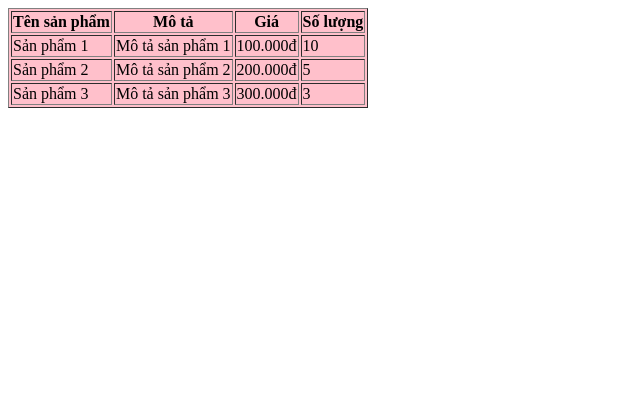
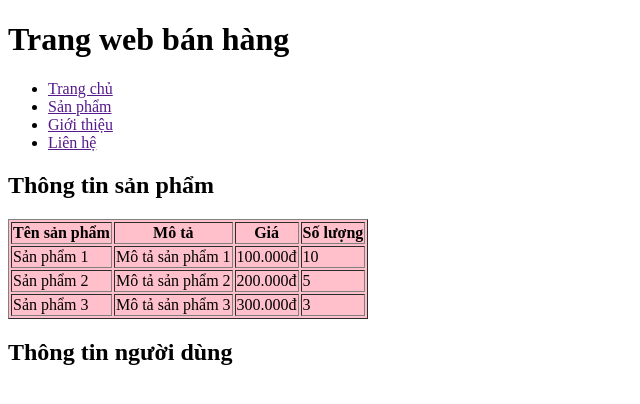
Before and after one commit to ThuyTrang151/Bai2, a plain HTML site: page table4.html in a window 1280 px wide. Shown: the whole page, without its empty margins (0-640 px from the left). Drawn offline with Linux system fonts and the light colour scheme.

Commit message:
add file

```diff
--- a/table4.html
+++ b/table4.html
@@ -6,6 +6,14 @@
     <title>Document</title>
 </head>
 <body>
+    <h1>Trang web bán hàng</h1>
+    <ul>
+        <li><a href="">Trang chủ</a></li>
+        <li><a href="">Sản phẩm</a></li>
+        <li><a href="">Giới thiệu</a></li>
+        <li><a href="">Liên hệ</a></li>
+    </ul>
+    <h2>Thông tin sản phẩm</h2>
     <table border="1" bgcolor="pink">
         <thead>
             <tr>
@@ -35,5 +43,6 @@
                 <td>3</td>
         </tbody>
     </table>
+    <h2>Thông tin người dùng</h2>
 </body>
 </html>
```
